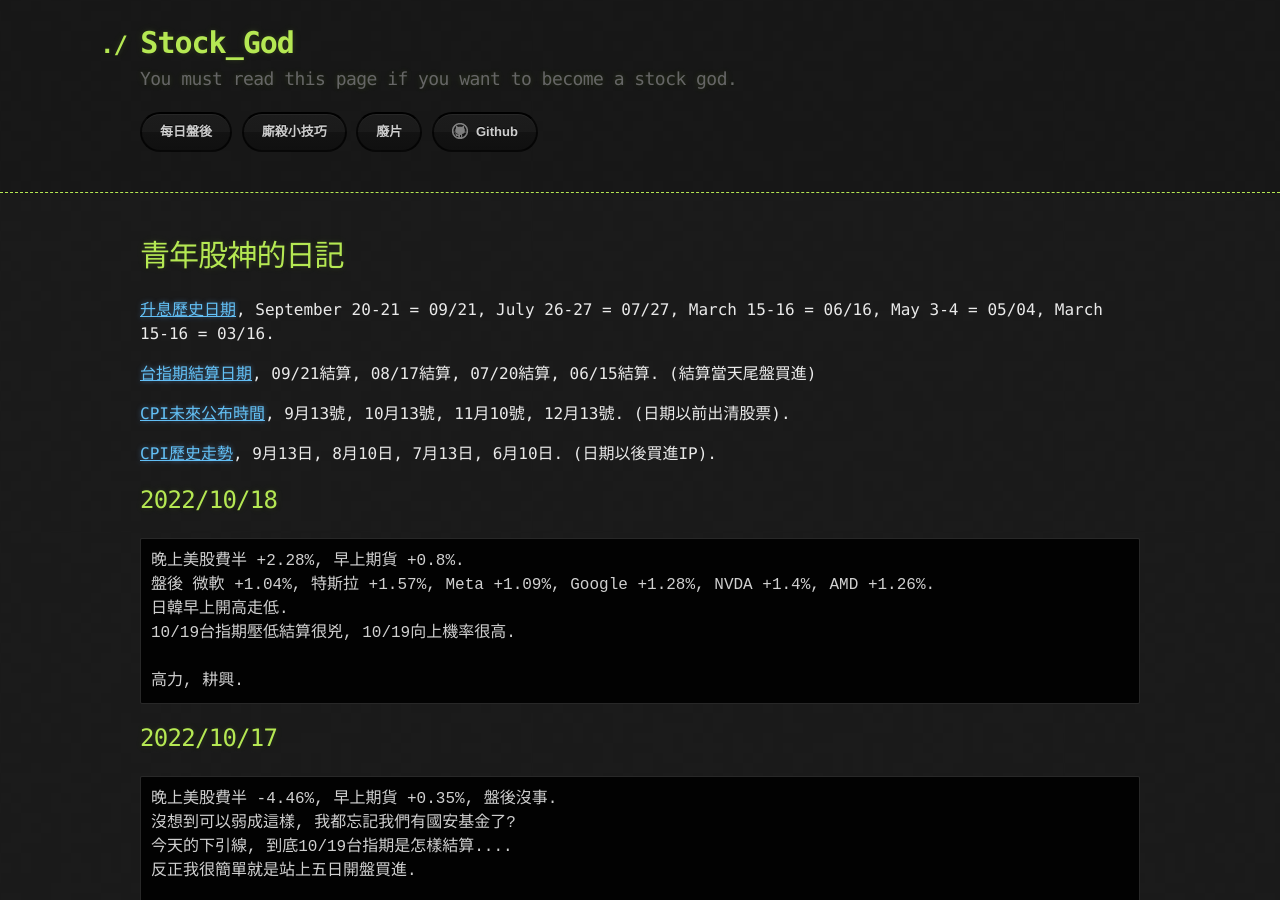
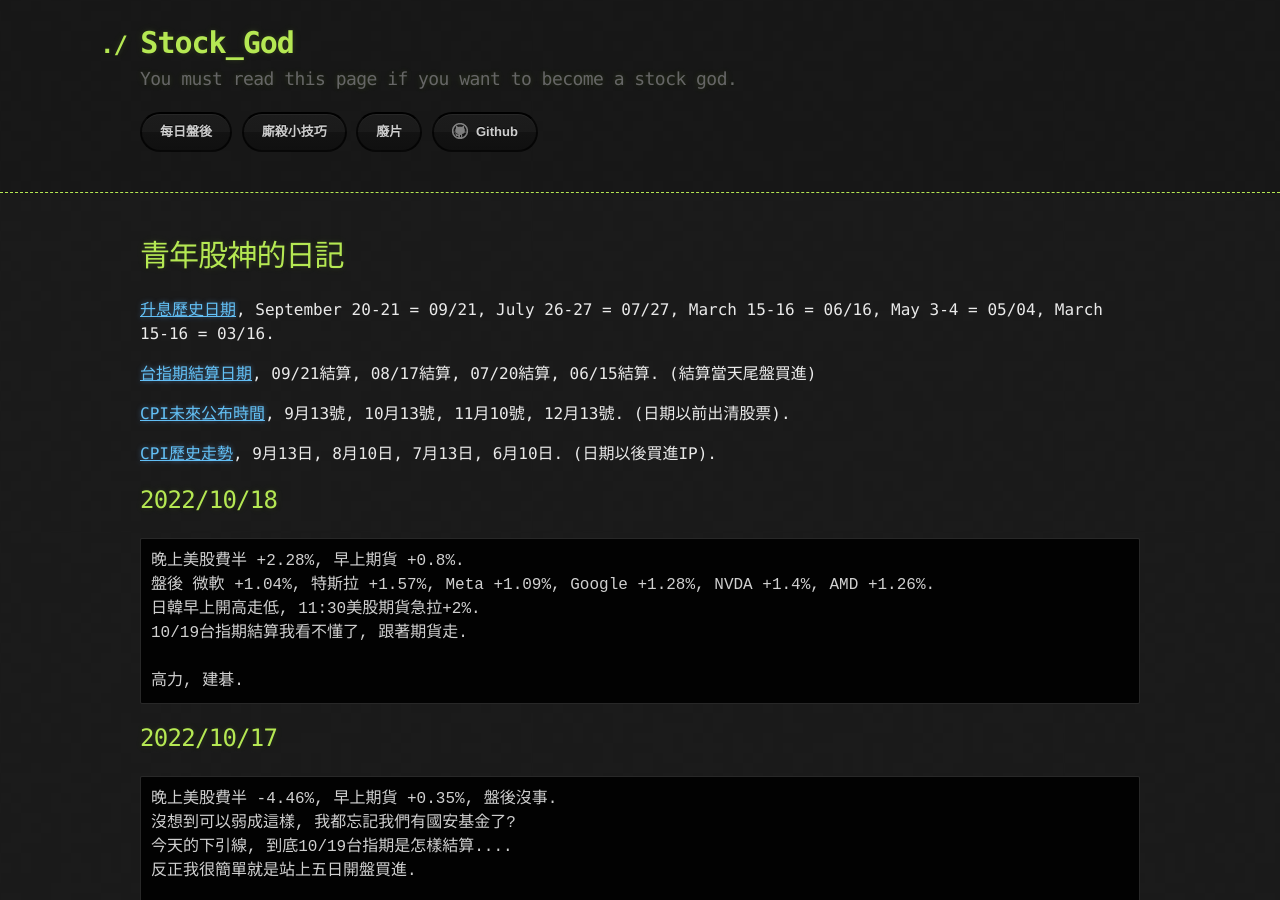
Before and after one commit to lepg5487/Stock_God, a Jekyll site: the page built from index.md, in a window 1280 px wide and 900 px high. Built offline with Jekyll 4.4.1, drawn with Linux system fonts in a browser that asks for light colours; our own code applies the rules of GitHub Pages for plain Markdown files.

Commit message:
Update index.md

````diff
--- a/index.md
+++ b/index.md
@@ -16,10 +16,10 @@ layout: testlayouts
 ```
 晚上美股費半 +2.28%, 早上期貨 +0.8%.
 盤後 微軟 +1.04%, 特斯拉 +1.57%, Meta +1.09%, Google +1.28%, NVDA +1.4%, AMD +1.26%.
-日韓早上開高走低.
-10/19台指期壓低結算很兇, 10/19向上機率很高.
-
-高力, 耕興.
+日韓早上開高走低, 11:30美股期貨急拉+2%.
+10/19台指期結算我看不懂了, 跟著期貨走.
+
+高力, 建碁.
 ```
 
 ## 2022/10/17
````
